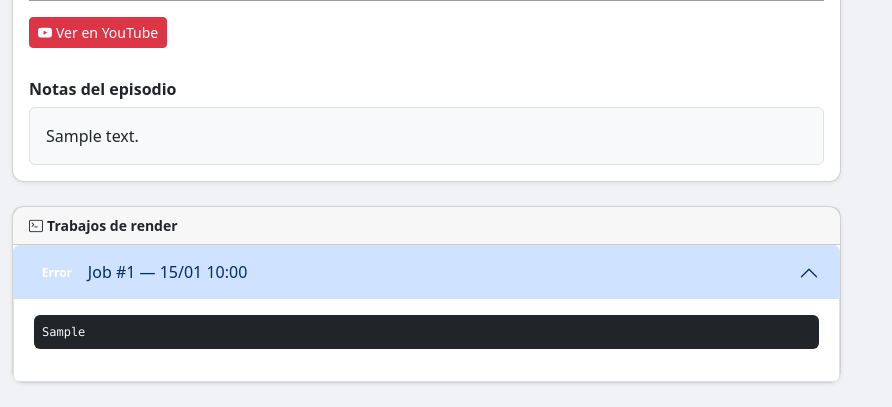
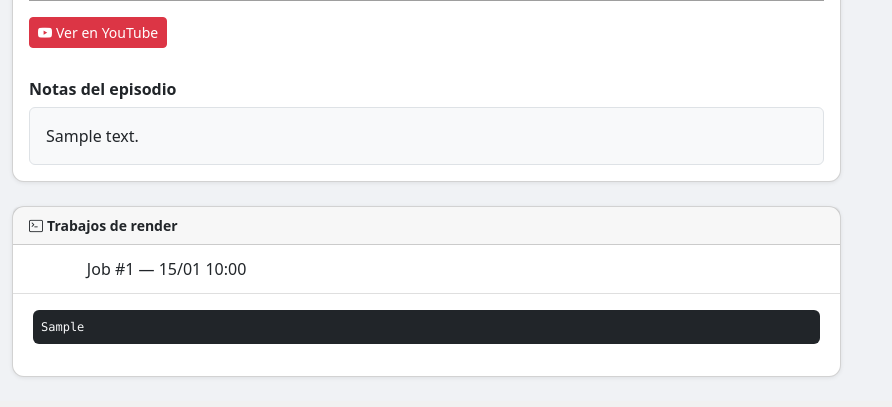
Before and after one commit to lookingforways/flowcast, a Python web app: template app/templates/episode_detail.html in a window 1280 px wide. Shown: the part 693-1100 px from the top of the page, without its empty margins (0-892 px from the left). After the commit the page ends 1070 px from the top, so only its background shows below. Run offline with Jinja, Linux system fonts and the light colour scheme; the template is opened without the code that fills it: most values are stand-ins (such as "Sample title", 1, 10 or a date in 2020); grey boxes are pictures that could not be loaded.

Commit message:
security: eliminate Bootstrap JS, remove unsafe-inline from style-src entirely
Replace Bootstrap JS with native browser APIs to close the last CSP gap:
- Convert all 5 Bootstrap modals to native <dialog> with showModal()/close()
- Convert render-jobs accordion to native <details>/<summary>
- Remove all 10 inline style="" attributes from templates (CSS classes)
- Fix showToast to use CSS class instead of el.style.cssText
- Fix episodes.js filter to use classList instead of style.display
- Remove bootstrap.bundle.min.js from base.html

Result: style-src no longer needs 'unsafe-inline' — fully nonce-based CSP (v0.6.3)
 Claude Sonnet 4.6 <noreply@anthropic.com>

```diff
--- a/app/static/css/app.css
+++ b/app/static/css/app.css
@@ -40,6 +40,10 @@ body {
 }
 
 /* Show notes */
+.show-notes {
+  max-height: 300px;
+  overflow-y: auto;
+}
 .show-notes img {
   max-width: 100%;
 }
@@ -47,7 +51,14 @@ body {
 /* Canvas preview */
 #previewCanvas {
   border-radius: 0;
+  width: 100%;
+  height: auto;
+  display: block;
 }
+
+/* Template editor */
+.template-sticky-card { top: 1rem; }
+.wave-mode-label { cursor: default; }
 
 /* Loading spinner in badges */
 .spinner-border-sm {
@@ -61,3 +72,88 @@ body {
   padding: 0.4rem 0.75rem;
   font-size: 0.875rem;
 }
+
+/* Feed URL link in podcast list */
+.feed-url-link {
+  max-width: 300px;
+}
+
+/* Template background preview image */
+.tmpl-bg-preview {
+  height: 180px;
+  object-fit: cover;
+}
+
+/* Template waveform color swatch */
+.wave-color-swatch {
+  width: 24px;
+  height: 24px;
+  flex-shrink: 0;
+}
+
+/* Episode/podcast filter selects */
+.select-auto {
+  width: auto;
+}
+
+/* Job log pre block */
+.job-log {
+  max-height: 200px;
+  overflow-y: auto;
+  font-size: 0.75rem;
+}
+
+/* ── Toast notification ───────────────────────────────────────────────────── */
+.fc-toast {
+  position: fixed;
+  bottom: 1.5rem;
+  right: 1.5rem;
+  z-index: 9999;
+  min-width: 250px;
+  display: flex;
+  align-items: center;
+  justify-content: space-between;
+  gap: 0.5rem;
+}
+
+/* ── Native <dialog> — replaces Bootstrap modal JS ─────────────────────────── */
+dialog {
+  border: 1px solid rgba(0,0,0,.175);
+  border-radius: 0.5rem;
+  padding: 0;
+  max-width: 500px;
+  width: calc(100% - 2rem);
+  overflow-y: auto;
+  box-shadow: 0 0.5rem 1rem rgba(0,0,0,.15);
+}
+
+dialog::backdrop {
+  background: rgba(0,0,0,.5);
+}
+
+/* ── Job log accordion (<details>/<summary> replaces Bootstrap collapse) ────── */
+.job-item {
+  border-bottom: 1px solid rgba(0,0,0,.125);
+}
+.job-item:last-child {
+  border-bottom: none;
+}
+.job-item summary {
+  padding: 0.75rem 1.25rem;
+  cursor: pointer;
+  display: flex;
+  align-items: center;
+  gap: 0.5rem;
+  font-weight: 500;
+  list-style: none;
+  user-select: none;
+}
+.job-item summary::-webkit-details-marker {
+  display: none;
+}
+.job-item[open] > summary {
+  border-bottom: 1px solid rgba(0,0,0,.125);
+}
+.job-item-body {
+  padding: 1rem 1.25rem;
+}
--- a/app/static/js/app.js
+++ b/app/static/js/app.js
@@ -1,11 +1,4 @@
 // Flowcast — shared utilities
-
-// Initialize Bootstrap tooltips
-document.addEventListener('DOMContentLoaded', () => {
-  document.querySelectorAll('[data-bs-toggle="tooltip"]').forEach(el => {
-    new bootstrap.Tooltip(el);
-  });
-});
 
 // Generic API request helper
 async function apiRequest(url, method = 'GET', body = null) {
@@ -26,9 +19,15 @@ async function apiRequest(url, method = 'GET', body = null) {
 // Show a temporary toast-like banner
 function showToast(msg, type = 'success') {
   const el = document.createElement('div');
-  el.className = `alert alert-${type} alert-dismissible fade show position-fixed`;
-  el.style.cssText = 'bottom:1.5rem;right:1.5rem;z-index:9999;min-width:250px';
-  el.innerHTML = `${msg}<button type="button" class="btn-close" data-bs-dismiss="alert"></button>`;
+  el.className = `alert alert-${type} fc-toast`;
+  el.innerHTML = `<span>${msg}</span><button type="button" class="btn-close" onclick="this.parentElement.remove()"></button>`;
   document.body.appendChild(el);
   setTimeout(() => el.remove(), 4000);
 }
+
+// Set background color on waveform color swatches from data-color attribute
+document.addEventListener('DOMContentLoaded', () => {
+  document.querySelectorAll('.wave-color-swatch[data-color]').forEach(el => {
+    el.style.backgroundColor = el.dataset.color;
+  });
+});
--- a/app/templates/base.html
+++ b/app/templates/base.html
@@ -57,9 +57,6 @@
   {% block content %}{% endblock %}
 </div>
 
-<script src="https://cdn.jsdelivr.net/npm/bootstrap@5.3.3/dist/js/bootstrap.bundle.min.js"
-        integrity="sha384-YvpcrYf0tY3lHB60NNkmXc5s9fDVZLESaAA55NDzOxhy9GkcIdslK1eN7N6jIeHz"
-        crossorigin="anonymous" nonce="{{ request.state.csp_nonce }}"></script>
 <script src="/static/js/app.js" nonce="{{ request.state.csp_nonce }}"></script>
 {% block scripts %}{% endblock %}
 </body>
--- a/app/templates/episode_detail.html
+++ b/app/templates/episode_detail.html
@@ -32,7 +32,7 @@
 
         {% if episode.description %}
         <h6 class="fw-semibold mt-3">Notas del episodio</h6>
-        <div class="show-notes border rounded p-3 bg-light" style="max-height:300px;overflow-y:auto">
+        <div class="show-notes border rounded p-3 bg-light">
           {{ episode.description | safe }}
         </div>
         {% endif %}
@@ -50,32 +50,27 @@
       <div class="card-header"><i class="bi bi-terminal me-1"></i>Trabajos de render</div>
       <div class="card-body p-0">
         {% if jobs %}
-        <div class="accordion" id="jobsAccordion">
+        <div>
           {% for job in jobs %}
-          <div class="accordion-item">
-            <h2 class="accordion-header">
-              <button class="accordion-button {% if not loop.first %}collapsed{% endif %}" type="button"
-                      data-bs-toggle="collapse" data-bs-target="#job{{ job.id }}">
-                <span class="badge status-job-{{ job.status }} me-2">
+          <details class="job-item" {% if loop.first %}open{% endif %}>
+            <summary>
+              <span class="badge status-job-{{ job.status }}">
                 {% if job.status == 'done' %}Listo
                 {% elif job.status == 'running' %}Renderizando
                 {% elif job.status == 'queued' %}En cola
                 {% else %}Error{% endif %}
               </span>
               Job #{{ job.id }} — {{ job.started_at.strftime('%d/%m %H:%M') if job.started_at else 'pendiente' }}
-              </button>
-            </h2>
-            <div id="job{{ job.id }}" class="accordion-collapse collapse {% if loop.first %}show{% endif %}">
-              <div class="accordion-body">
+            </summary>
+            <div class="job-item-body">
               {% if job.error_msg %}
               <div class="alert alert-danger py-2">{{ job.error_msg }}</div>
               {% endif %}
               {% if job.ffmpeg_log %}
-                <pre class="bg-dark text-light p-2 rounded small" style="max-height:200px;overflow-y:auto;font-size:0.75rem">{{ job.ffmpeg_log[-2000:] }}</pre>
+              <pre class="bg-dark text-light p-2 rounded job-log">{{ job.ffmpeg_log[-2000:] }}</pre>
               {% endif %}
             </div>
-            </div>
-          </div>
+          </details>
           {% endfor %}
         </div>
         {% else %}
--- a/app/templates/settings.html
+++ b/app/templates/settings.html
@@ -7,13 +7,13 @@
 {% if request.query_params.get('youtube') == 'connected' %}
 <div class="alert alert-success alert-dismissible fade show">
   <i class="bi bi-check-circle me-1"></i><strong>YouTube conectado correctamente.</strong>
-  <button type="button" class="btn-close" data-bs-dismiss="alert"></button>
+  <button type="button" class="btn-close" onclick="this.closest('.alert').remove()"></button>
 </div>
 {% elif request.query_params.get('youtube') == 'error' %}
 <div class="alert alert-danger alert-dismissible fade show">
   <i class="bi bi-x-circle me-1"></i><strong>Error al conectar YouTube:</strong>
   {{ request.query_params.get('msg', '') }}
-  <button type="button" class="btn-close" data-bs-dismiss="alert"></button>
+  <button type="button" class="btn-close" onclick="this.closest('.alert').remove()"></button>
 </div>
 {% endif %}
 
--- a/app/templates/template_editor.html
+++ b/app/templates/template_editor.html
@@ -11,13 +11,13 @@
 <div class="row g-4">
   <!-- Preview -->
   <div class="col-lg-7">
-    <div class="card sticky-top" style="top: 1rem">
+    <div class="card sticky-top template-sticky-card">
       <div class="card-header d-flex justify-content-between">
         <span><i class="bi bi-eye me-1"></i>Vista previa (aproximada)</span>
         <span class="badge bg-secondary">1920×1080</span>
       </div>
       <div class="card-body p-0 bg-dark">
-        <canvas id="previewCanvas" style="width:100%;height:auto;display:block"></canvas>
+        <canvas id="previewCanvas"></canvas>
       </div>
       <div class="card-footer">
         <div class="row g-2">
@@ -56,7 +56,7 @@
             <div class="col-6">
               <label class="form-label small">Modo</label>
               <input type="hidden" id="waveMode" value="bars">
-              <div class="form-control form-control-sm bg-light text-muted" style="cursor:default">Barras FFT</div>
+              <div class="form-control form-control-sm bg-light text-muted wave-mode-label">Barras FFT</div>
             </div>
             <div class="col-6">
               <label class="form-label small">Posición Y</label>
```
Also changed, not shown: app/main.py (+3 -6 lines), app/static/js/episodes.js (+6 -4 lines), app/templates/episodes.html (+8 -13 lines), app/templates/podcasts.html (+25 -36 lines), app/templates/templates.html (+8 -12 lines), CHANGELOG.md. Lines whose indentation alone changed are shown as unchanged.
